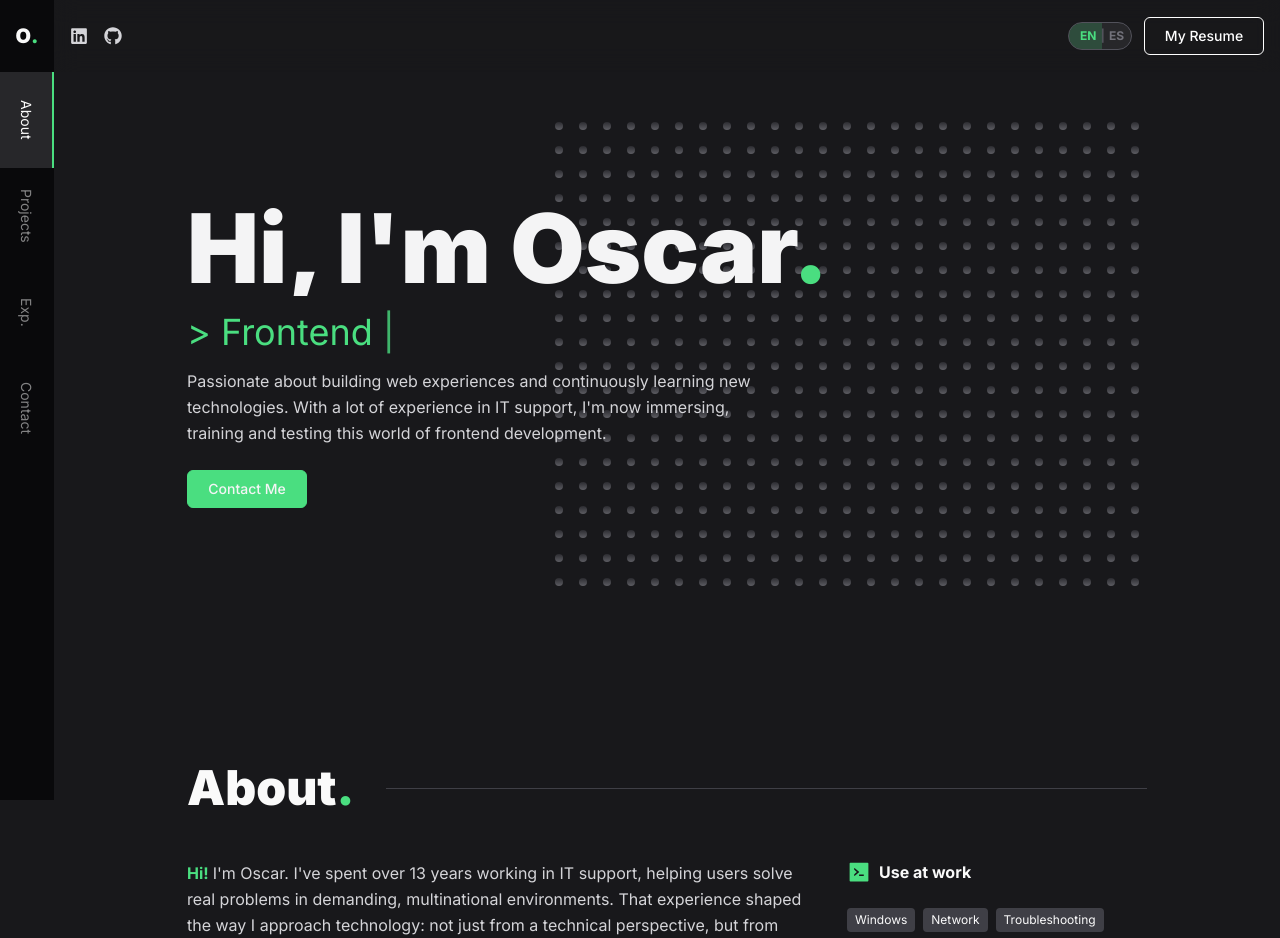
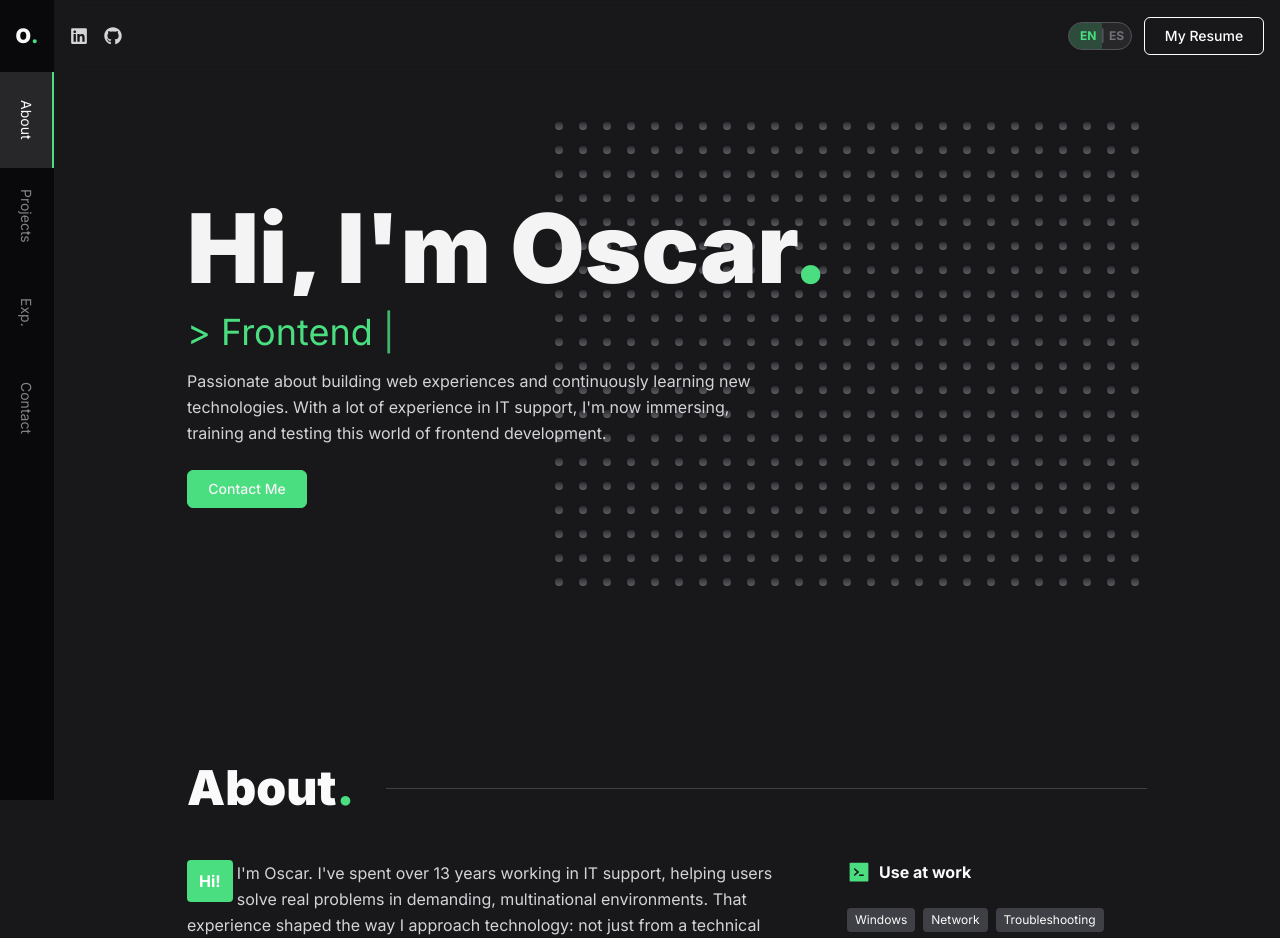
Before and after one commit to oalcalde21/portfolio, a Next.js app: page / in a window 1280 px wide. Shown: the top 938 px of the page. Built offline with nearby package versions, Linux system fonts and the light colour scheme.

Commit message:
fix: texts and text format

```diff
--- a/src/components/about/About.jsx
+++ b/src/components/about/About.jsx
@@ -7,7 +7,7 @@ import { useLanguage } from "../../context/LanguageContext";
 
 export const About = () => {
   const { t, language } = useLanguage();
-  const hiText = language === "EN" ? "Hi!" : "ola!";
+  const hiText = language === "EN" ? "Hi!" : "H";
   return (
     <section id="about" className="section-wrapper">
       <SectionHeader title={t("aboutTitle")} dir="l" />
@@ -15,7 +15,7 @@ export const About = () => {
         <div className="space-y-4">
           <Reveal>
             <p className="leading-relaxed text-zinc-300">
-              <span className="text-green-400 font-bold mr-1">
+              <span className="bg-green-400 text-white py-2 px-3 rounded font-bold mr-1 float-left text-2-xl">
                 {hiText}
               </span>
               {language === "EN" ? t("aboutP1").replace("Hi! ", "") : t("aboutP1")}
```
